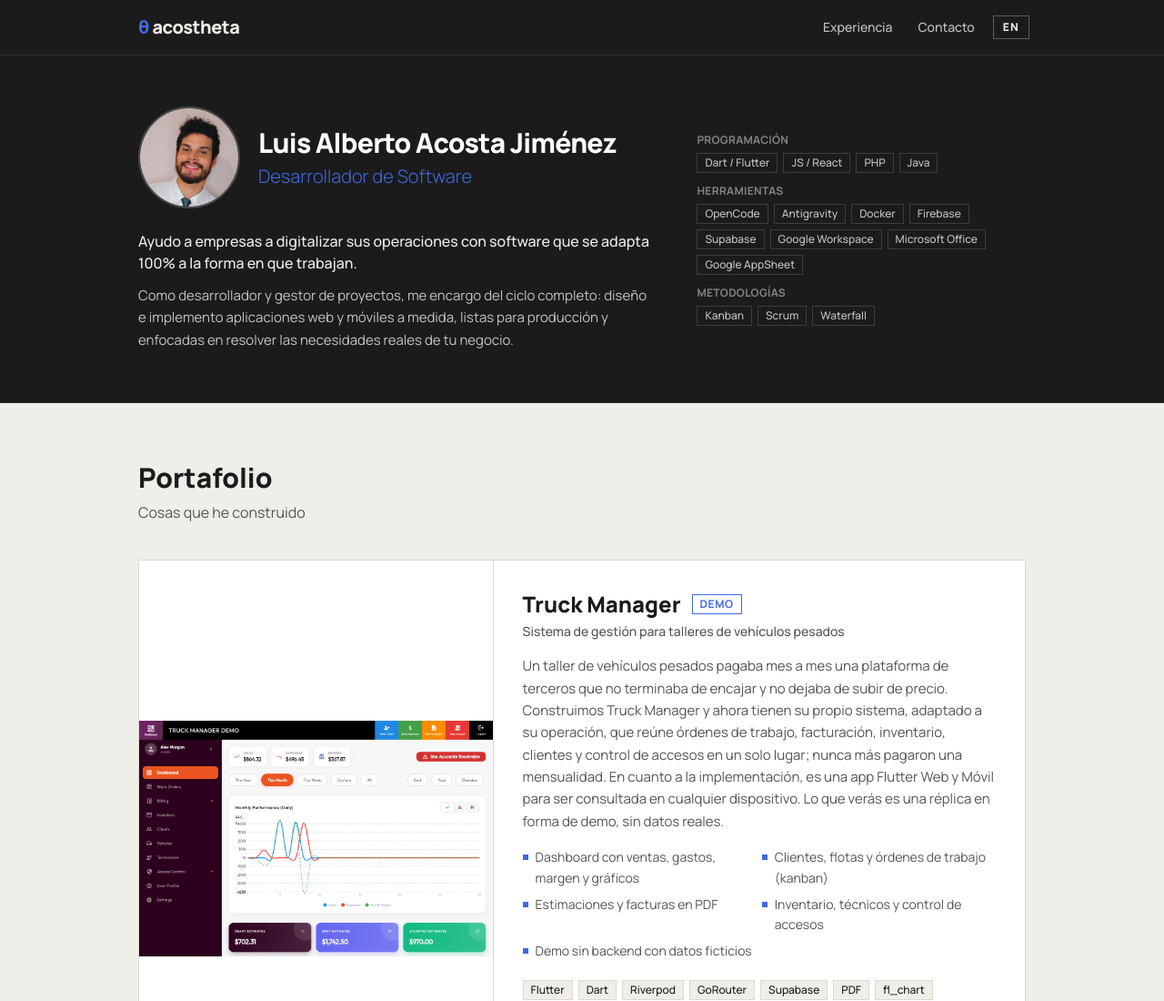
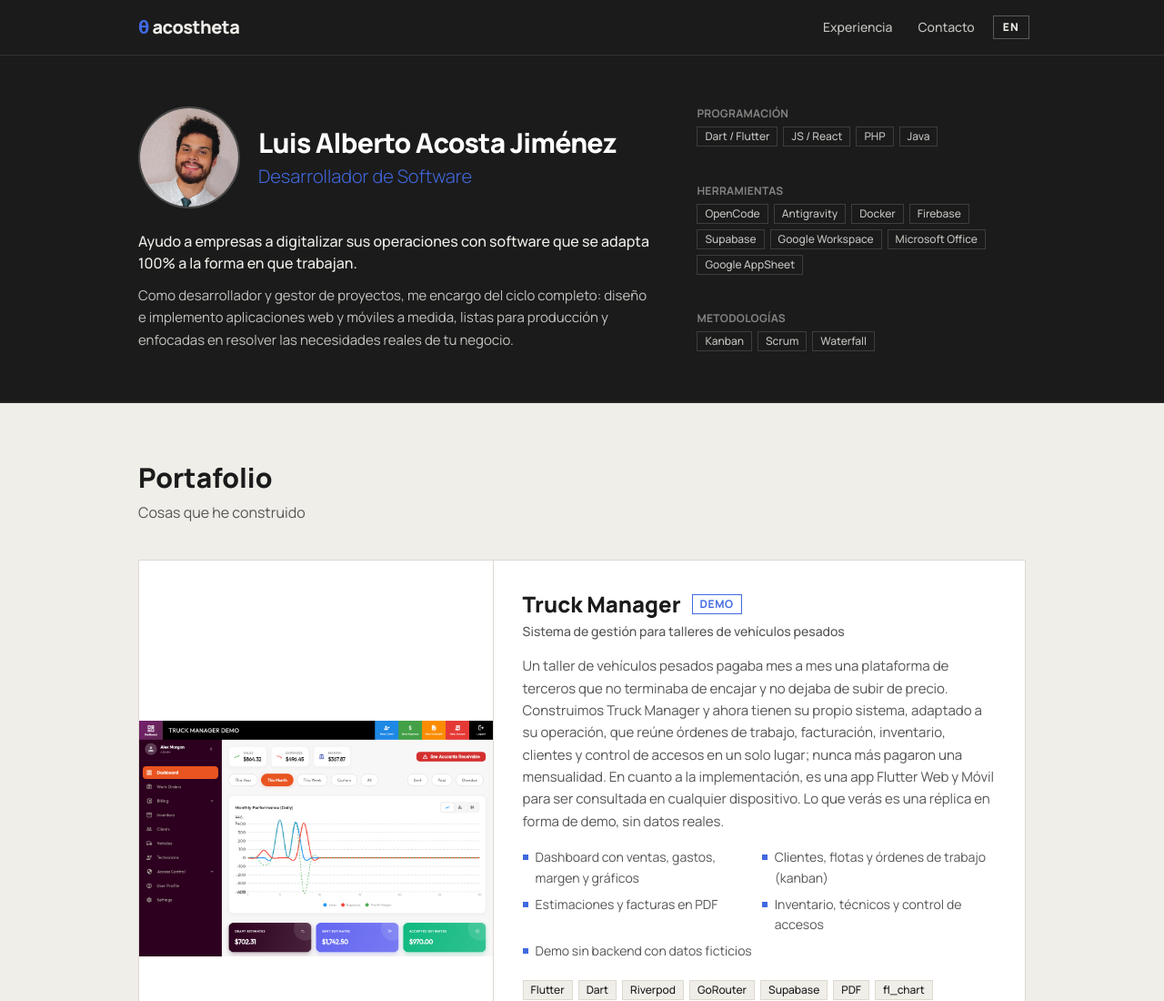
Before and after one commit to acostheta/acostheta.github.io, an Astro site: page / in a window 1280 px wide. Shown: the top 1100 px of the page at 91% size. Built offline with nearby package versions, Linux system fonts and the light colour scheme; Astro itself is replaced by a stand-in of ours.

Commit message:
style(hero): estirar y distribuir el stack a la altura de la columna izquierda

```diff
--- a/src/components/Hero.astro
+++ b/src/components/Hero.astro
@@ -11,7 +11,7 @@ const { lang } = Astro.props;
 
 <section id="main" class="border-b border-white/10 bg-ink text-white">
   <div class="mx-auto max-w-5xl px-4 py-12 sm:px-6 sm:py-14">
-    <div class="grid gap-10 md:grid-cols-5 md:items-start md:gap-12">
+    <div class="grid gap-10 md:grid-cols-5 md:items-stretch md:gap-12">
       <div class="md:col-span-3">
         <div class="flex flex-col items-center gap-5 text-center sm:flex-row sm:items-center sm:text-left">
           <img
@@ -35,8 +35,8 @@ const { lang } = Astro.props;
         </div>
       </div>
 
-      <div class="md:col-span-2 md:self-center">
-        <dl class="space-y-3">
+      <div class="md:col-span-2 md:flex md:flex-col">
+        <dl class="space-y-3 md:flex md:flex-1 md:flex-col md:justify-between md:space-y-0">
           {
             techStack[lang].map((group) => (
               <div>
```
